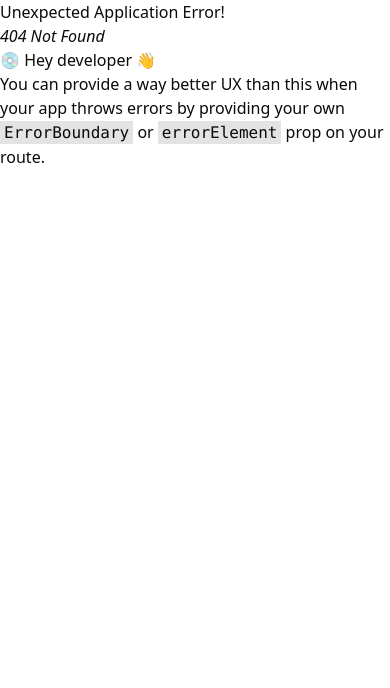
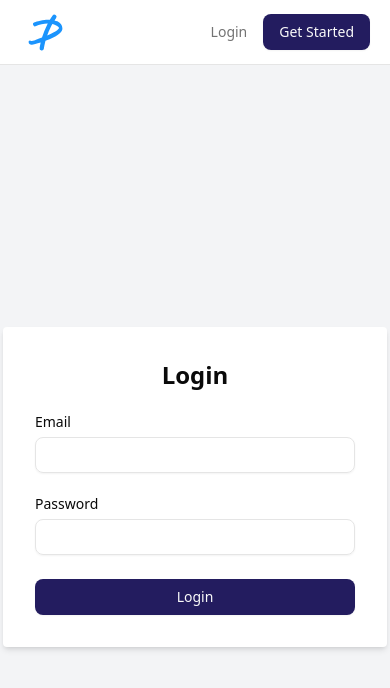
Before and after one commit to MB-Diven/boarding-page, a React (Vite) app: page /login in a window 390 px wide. Before the commit this address had no page. Shown: the top 688 px of the page. Built offline with nearby package versions, Linux system fonts and the light colour scheme; no server answers.

Commit message:
added phone number input and login page
to be tested

```diff
--- a/package.json
+++ b/package.json
@@ -23,6 +23,7 @@
     "lucide-react": "^0.484.0",
     "react": "^19.0.0",
     "react-dom": "^19.0.0",
+    "react-phone-number-input": "^3.4.12",
     "react-router": "^7.4.0",
     "sonner": "^2.0.2",
     "tailwind-merge": "^3.0.2",
--- a/src/components/header.tsx
+++ b/src/components/header.tsx
@@ -63,7 +63,7 @@ const Header = () => {
         <div className="flex flex-1 items-center justify-end space-x-4">
           <nav className="flex gap-2 items-center space-x-2">
             <a
-              href="#"
+              href="/login"
               className="text-sm font-medium text-muted-foreground transition-colors hover:text-primary"
             >
               Login
--- /dev/null
+++ b/src/pages/Login.tsx
@@ -0,0 +1,76 @@
+"use client";
+
+import { useState } from "react";
+import { Button } from "@/components/ui/button";
+import { Input } from "@/components/ui/input";
+import { Label } from "@/components/ui/label";
+import { toast } from "sonner";
+import { supabase } from "./Layout";
+import { useNavigate } from "react-router";
+
+export default function LoginPage() {
+  const [email, setEmail] = useState("");
+  const [password, setPassword] = useState("");
+  const [isLoading, setIsLoading] = useState(false);
+  const navigate = useNavigate();
+
+  const handleSubmit = async (event: React.FormEvent) => {
+    event.preventDefault();
+    setIsLoading(true);
+    // Handle login logic here
+    const { data, error } = await supabase.auth.signInWithPassword({
+      email,
+      password,
+    });
+    if (error) {
+      console.log("Login error:", error.message);
+      toast.error(`Login failed. ${error.message}`);
+    } else {
+      console.log("Login successful:", data);
+      navigate("/dashboard");
+    }
+
+    setIsLoading(false);
+  };
+
+  return (
+    <div className="flex items-center justify-center min-h-screen bg-gray-100">
+      <div className="p-8 bg-white rounded shadow-md w-96">
+        <h2 className="text-2xl font-bold text-center mb-6">Login</h2>
+        <form onSubmit={handleSubmit} className="space-y-6">
+          <div>
+            <Label className="mb-2" htmlFor="email">
+              Email
+            </Label>
+            <Input
+              id="email"
+              type="email"
+              value={email}
+              onChange={(e) => setEmail(e.target.value)}
+              required
+            />
+          </div>
+          <div>
+            <Label className="mb-2" htmlFor="password">
+              Password
+            </Label>
+            <Input
+              id="password"
+              type="password"
+              value={password}
+              onChange={(e) => setPassword(e.target.value)}
+              required
+            />
+          </div>
+          <Button
+            type="submit"
+            disabled={isLoading}
+            className={`w-full ${isLoading ? "opacity-50" : ""}`}
+          >
+            {isLoading ? "Logging in..." : "Login"}
+          </Button>
+        </form>
+      </div>
+    </div>
+  );
+}
--- a/src/pages/OnboardForm.tsx
+++ b/src/pages/OnboardForm.tsx
@@ -37,6 +37,12 @@ import {
 import { Textarea } from "@/components/ui/textarea";
 import { toast } from "sonner";
 import { supabase } from "./Layout";
+
+import PhoneInput, {
+  type Value,
+  parsePhoneNumber,
+} from "react-phone-number-input";
+import "react-phone-number-input/style.css";
 
 const businessTypes = [
   "Equipment Rental",
@@ -120,10 +126,21 @@ export default function BusinessQuiz() {
   }, [step, totalSteps]);
 
   const handleInputChange = (
-    e: React.ChangeEvent<HTMLInputElement | HTMLTextAreaElement>,
+    e: React.ChangeEvent<HTMLInputElement | HTMLTextAreaElement>
   ) => {
     const { name, value } = e.target;
     setFormData((prev) => ({ ...prev, [name]: value }));
+  };
+
+  // Add a specific handler for the phone input
+  const handlePhoneChange = (value: Value | undefined) => {
+    console.log(value);
+    const parsedPhoneNumber = parsePhoneNumber(value || "");
+    setFormData((prev) => ({
+      ...prev,
+      contactPhone: value || "",
+      country: parsedPhoneNumber?.country ? parsedPhoneNumber.country : "LT",
+    }));
   };
 
   const handleSelectChange = (name: string, value: string) => {
@@ -165,14 +182,14 @@ export default function BusinessQuiz() {
   };
 
   const handleNewWorkerChange = (
-    e: React.ChangeEvent<HTMLInputElement | HTMLTextAreaElement>,
+    e: React.ChangeEvent<HTMLInputElement | HTMLTextAreaElement>
   ) => {
     const { name, value } = e.target;
     setNewWorker((prev) => ({ ...prev, [name]: value }));
   };
 
   const handleNewProductChange = (
-    e: React.ChangeEvent<HTMLInputElement | HTMLTextAreaElement>,
+    e: React.ChangeEvent<HTMLInputElement | HTMLTextAreaElement>
   ) => {
     const { name, value } = e.target;
     setNewProduct((prev) => ({ ...prev, [name]: value }));
@@ -290,7 +307,7 @@ export default function BusinessQuiz() {
         ) {
           body.append(
             key,
-            value instanceof File ? value : JSON.stringify(value),
+            value instanceof File ? value : JSON.stringify(value)
           );
         }
       });
@@ -302,7 +319,7 @@ export default function BusinessQuiz() {
         {
           body,
           method: "POST",
-        },
+        }
       );
 
       if (error) {
@@ -567,7 +584,7 @@ export default function BusinessQuiz() {
                                         .map((serviceId) => {
                                           const service =
                                             formData.products.find(
-                                              (p) => p.id === serviceId,
+                                              (p) => p.id === serviceId
                                             );
                                           return service ? service.name : "";
                                         })
@@ -635,7 +652,7 @@ export default function BusinessQuiz() {
                                       <Checkbox
                                         id={`service-${service.id}`}
                                         checked={newWorker.services.includes(
-                                          service.id,
+                                          service.id
                                         )}
                                         onCheckedChange={() =>
                                           handleWorkerServiceToggle(service.id)
@@ -1039,13 +1056,18 @@ export default function BusinessQuiz() {
 
               <div className="space-y-2">
                 <Label htmlFor="contactPhone">Business Phone</Label>
-                <Input
+                {/* Replace Input with PhoneInput */}
+                <PhoneInput
                   id="contactPhone"
                   name="contactPhone"
-                  type="tel"
-                  placeholder="(123) 456-7890"
-                  value={formData.contactPhone}
-                  onChange={handleInputChange}
+                  placeholder="Enter phone number"
+                  value={formData.contactPhone as Value | undefined}
+                  onChange={handlePhoneChange}
+                  // Add the 'Input' class for styling consistency (optional, depends on your setup)
+                  // You might need a custom CSS file to style PhoneInput to match your UI components
+                  inputComponent={Input} // Use your existing Input component for styling
+                  defaultCountry="US" // Optional: Set a default country
+                  // className="flex h-9 w-full rounded-md border border-input bg-transparent px-3 py-1 text-sm shadow-sm transition-colors file:border-0 file:bg-transparent file:text-sm file:font-medium placeholder:text-muted-foreground focus-visible:outline-none focus-visible:ring-1 focus-visible:ring-ring disabled:cursor-not-allowed disabled:opacity-50" // Apply Tailwind classes directly if needed, though inputComponent is often better
                 />
               </div>
             </CardContent>
```
Also changed, not shown: src/main.tsx (+6 -1 lines), 1 other file (tests, documents, lock files or other folders).
